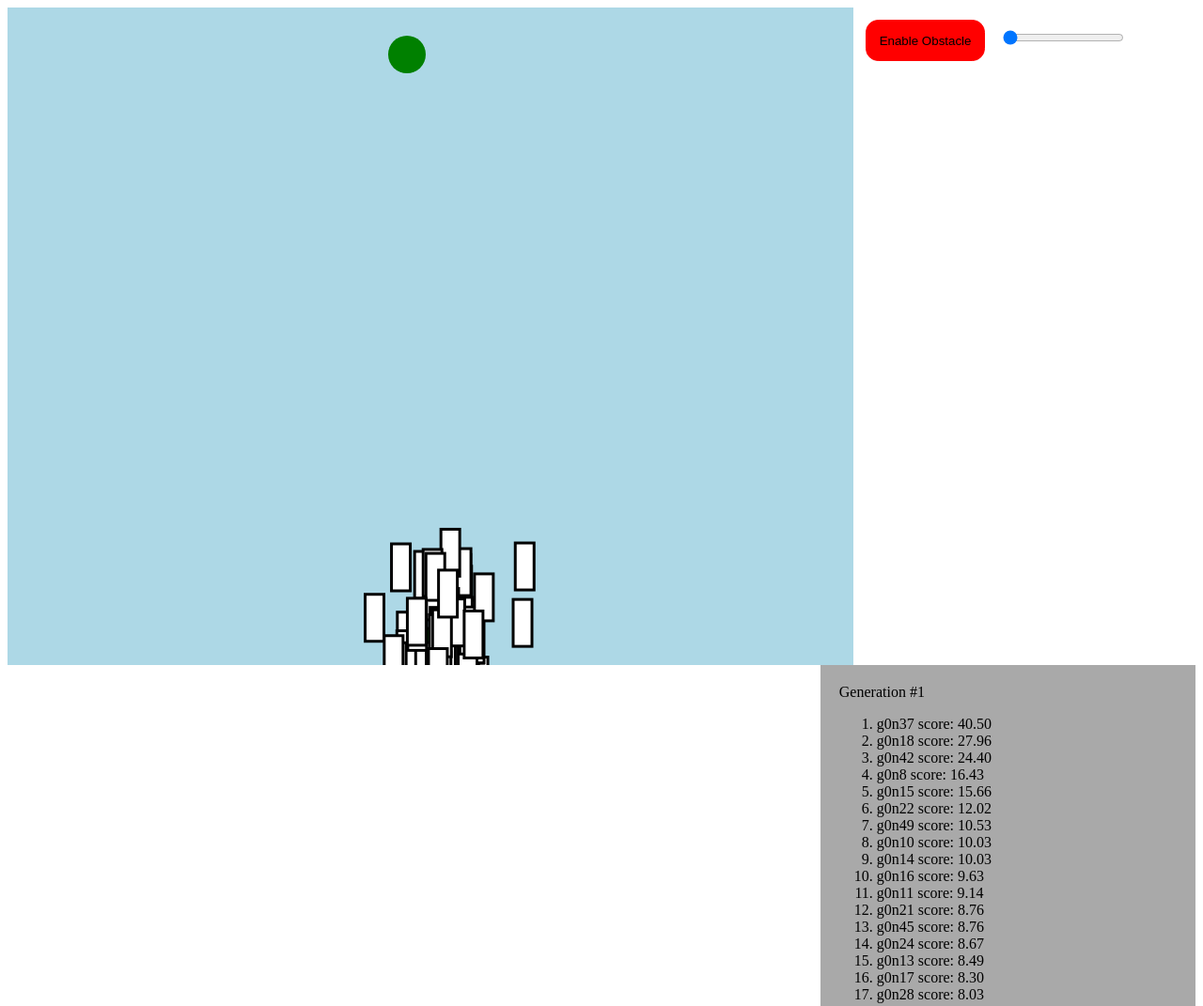
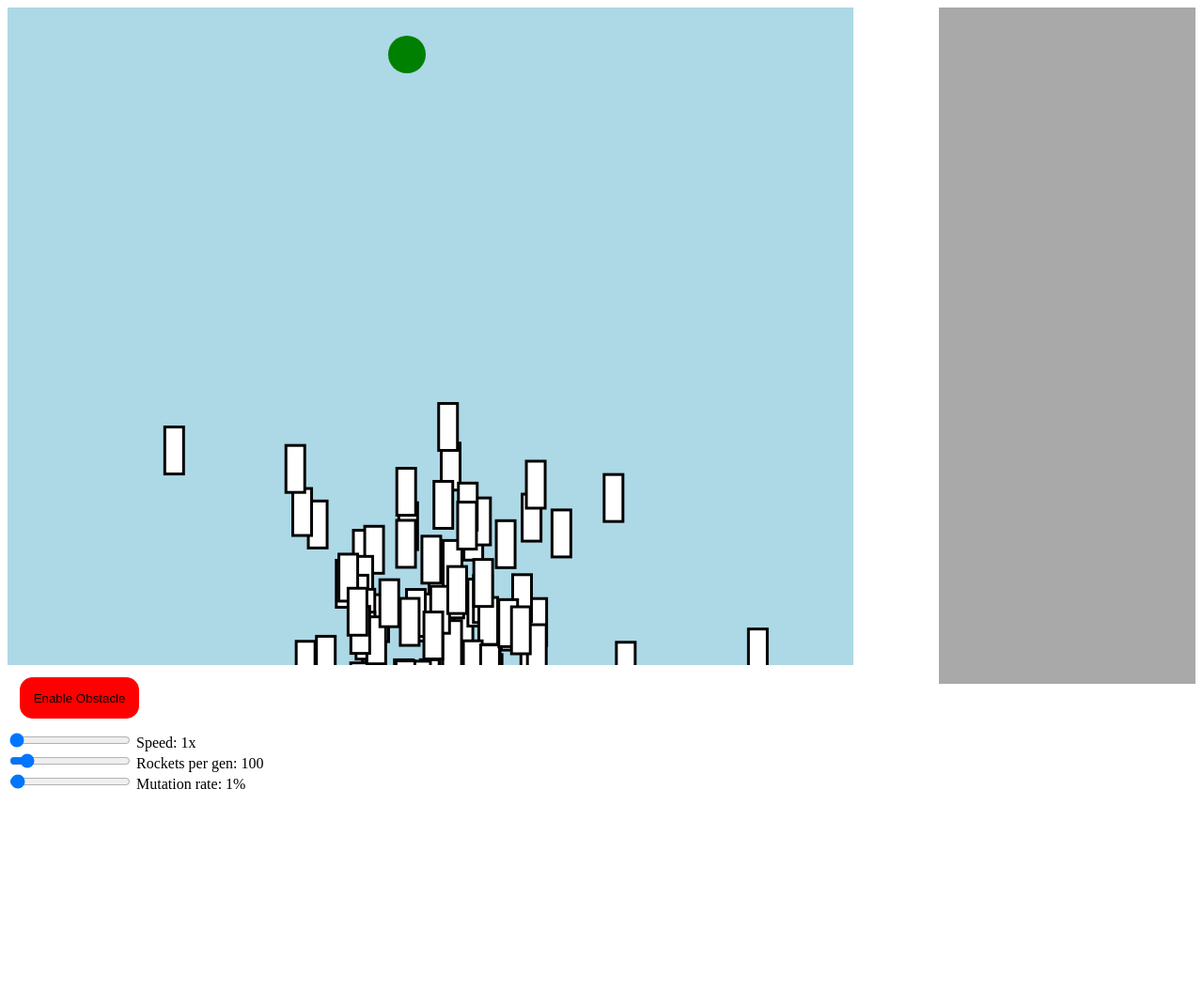
Before and after one commit to nlsnightmare/genetic-rockets, a website built with webpack: page dist/index.html in a window 1280 px wide. Shown: the top 1071 px of the page at 94% size. After the commit the page ends 852 px from the top, so only its background shows below. Built offline with nearby package versions, Linux system fonts and the light colour scheme.

Commit message:
Too many things

```diff
--- /dev/null
+++ b/src/controlls.js
@@ -0,0 +1,38 @@
+const speed = document.getElementById('speed');
+const speedLabel = document.getElementById("speedLabel");
+function getSpeed() {
+    return speed.value;
+}
+speed.oninput = function(e) {
+    speedLabel.textContent = `Speed: ${this.value}x`;
+};
+
+
+const rockets = document.getElementById('rockets');
+const rocketsLabel = document.getElementById("rocketsLabel");
+rockets.oninput = function(e) {
+    rocketsLabel.textContent = `Rockets per gen: ${e.target.value}`;
+};
+
+function getRockets() {
+    return rockets.value;
+}
+
+
+const mutation = document.getElementById('mutation');
+const mutationLabel = document.getElementById("mutationLabel");
+mutation.oninput = function(e) {
+    mutationLabel.textContent = `Mutation rate: ${e.target.value}%`;
+};
+
+function getMutation() {
+    return mutation.value / 100;
+}
+
+
+
+module.exports = {
+    speed: getSpeed,
+    numRockets: getRockets,
+    mutationRate: getMutation
+};
--- a/src/dna.js
+++ b/src/dna.js
@@ -1,5 +1,7 @@
+import {mutationRate} from './controlls';
+
+
 const SCALE = 20;
-const MUTATION_RATE = 0.01;
 const GENE_LEN = 400;
 
 export default class DNA {
@@ -19,6 +21,7 @@ export default class DNA {
     }
 
     crossover(other){
+	const mutation_rate = mutationRate();
 	let nDNA = new DNA(this.dna.length);
 
 	for (var i = 0; i < this.dna.length; i++) {
@@ -29,7 +32,7 @@ export default class DNA {
 		nDNA.dna[i] = other.dna[i];
 	    }
 
-	    if (Math.random() < MUTATION_RATE) {
+	    if (Math.random() < mutation_rate) {
 		if (Math.random() < 0.5) {
 		    nDNA.dna[i].x += ( Math.random() - 0.5 ) * SCALE / 10;
 		    nDNA.dna[i].y += ( Math.random() - 0.5 ) * SCALE / 10;
--- a/src/main.js
+++ b/src/main.js
@@ -3,10 +3,9 @@ import './style.css';
 import Rocket from './rocket';
 import Target from './target';
 import Obstacle from './obstacle';
+import {speed, numRockets} from './controlls';
 
-const NUM_ROCKETS = 50;
 
-const speed = document.getElementById('speed');
 
 let ctx;
 let rockets = [];
@@ -15,8 +14,8 @@ let ranking;
 let target;
 
 let obstacleButton;
-let hasObstacle = false;
-let obstacle;
+let hardModeButton;
+let obstacles = [];
 
 let drawCall;
 let generation = 1;
@@ -30,38 +29,41 @@ let max_fuel;
 
 window.onload = () => {
     ctx = InitializeContext();
-    target = new Target(ctx,ctx.width/2 - 25,50,20);
+    target = new Target(ctx,ctx.width/2 - 25,50,10);
     SetupObstacleButton();
 
-    if (hasObstacle) {
-	obstacle = new Obstacle(ctx,( ctx.width - 250) /2,ctx.height-300,250,50);
-    }
 
     ranking = document.getElementById('gen');
     rankings = document.getElementById('ranking-list');
+    MakeFirstGeneration();
 
-    for (var i = 0; i < NUM_ROCKETS; i++) {
-	const name = `g0n${i}`;
-	//Δημιουργία Αρχικού Πληθυσμού με τυχαία ονόματα
-	rockets.push(new Rocket(ctx,name));
-    }
 
     max_fuel = rockets[0].genes.getLength();
     requestAnimationFrame(Draw);
 
 };
 
+function MakeFirstGeneration() {
+    rockets = [];
+
+    for (var i = 0; i < numRockets(); i++) {
+	const name = `g0n${i}`;
+	rockets.push(new Rocket(ctx,name));
+    }
+}
+
+
 function Draw() {
     ClearCanvas('lightblue');
     target.draw();
-    if (hasObstacle) {
+    for (let obstacle of obstacles) {
 	obstacle.draw();
     }
     for (let rocket of rockets) {
 	rocket.draw();
     }
 
-    for( let i = 0; i < speed.value; i++){
+    for( let i = 0; i < speed(); i++){
 	for (let rocket of rockets) {
 	    if (rocket.hasCollided || rocket.hasSucceeded) {
 		continue;
@@ -72,7 +74,7 @@ function Draw() {
 		rocket.hasSucceeded = true;
 	    }
 
-	    if (hasObstacle) {
+	    for (let obstacle of obstacles) {
 		//Χτυπήσαμε με το εμπόδιο
 		if (obstacle.collidesWith(rocket)) {
 		    rocket.hasCollided = true;
@@ -127,18 +129,10 @@ function CalculateRocketFitness() {
 
 function GenerateNext() {
     let newRockets = [];
+    let maxFitness = rockets[0].fitness;
 
-
-    // Εύρεση του καλύτερου σκορ
-    let maxFitness = -Infinity;
-    for (const r of rockets) {
-	if (r.fitness > maxFitness) {
-	    maxFitness = r.fitness;
-	}
-    }
-
-    //Διατήρηση των 3 καλύτερων πυραύλων για την επόμενη γενιά
-    for (let i = 0; i < 3; i++) {
+    //Διατήρηση των 2 καλύτερων πυραύλων για την επόμενη γενιά
+    for (let i = 0; i < 2; i++) {
 	let g = rockets[i].genes;
 	let r = new Rocket(ctx,rockets[i].name);
 	r.genes = g;
@@ -146,7 +140,7 @@ function GenerateNext() {
 	r.setColor('green');
     }
 
-    for (let i = 0; i < NUM_ROCKETS - 2; i++) {
+    for (let i = 0; i < numRockets() - 2; i++) {
 	const name = `g${generation}n${i}`;
 
 	//Επιλογή 2 τυχαίων πυραύλων
@@ -184,14 +178,13 @@ function AcceptReject(max) {
 function SetupObstacleButton(){
     obstacleButton = document.getElementById("toggle-obstacle");
     obstacleButton.onclick = () => {
-	if (hasObstacle) {
-	    obstacle = undefined;
+	if (obstacles.length > 0) {
+	    obstacles = [];
 	    obstacleButton.innerHTML = 'Enable Obstacle';
 	}
 	else {
-	    obstacle = new Obstacle(ctx,( ctx.width - 250) /2,ctx.height-300,250,50);
+	    obstacles.push(new Obstacle(ctx,( ctx.width - 250) /2,ctx.height-300,250,50));
 	    obstacleButton.innerHTML = 'Disable Obstacle';
 	}
-	hasObstacle = !hasObstacle;
     };
 }
--- a/src/rocket.js
+++ b/src/rocket.js
@@ -4,7 +4,7 @@ const ROCKET_WIDTH = 20;
 import DNA from './dna';
 
 export default class Rocket {
-    constructor(ctx, name, len) {
+    constructor(ctx, name) {
 	this.ctx = ctx;
 	this.color = 'white';
 
@@ -30,20 +30,32 @@ export default class Rocket {
     }
 
     calculateFitness(target){
+	//Υπολογίζουμε την ευκλείδεια απόσταση από τον στόχο
 	let dis = Math.floor(Math.sqrt( Math.pow( target.x - this.x,2 ) + Math.pow(target.y - this.y,2)));
+	//Όσο μικρότερη είναι η απόσταση, τόσο μεγαλύτερη ειναι η
+	//καταλληλότητα
+	if (dis > this.ctx.height) {
+	    this.fitness = 0;
+	    return;
+	}
 	this.fitness =  Math.pow(dis - this.ctx.height,2);
+	//"Τιμωρούμε" τους πυραύλους που χτύπησαν
 	if (this.hasCollided) {
 	    this.fitness /= 100;
 	}
+	//"Ανταμείβουμε" τους πυραύλους που έφτασαν τον στόχο
 	else if (this.hasSucceeded) {
-	    this.fitness *= 100;
+	    this.fitness *= 10;
 	}
+	//"Τιμωρούμε" τους πυραύλους που αργούν
 	this.fitness /= this.time;
     }
 
 
     update(){
+	//επιλογή της τωρινής ταχύτητας
 	const speed = this.genes.dna[this.curr];
+	//Αν δεν έχουμε φτάσει στον στόχο ή δεν χτυπήσαμε ας προχωρίσουμε
 	if (speed !== undefined && !this.hasCollided && !this.hasSucceeded) {
 	    this.x += speed.x;
 	    this.y += speed.y;
--- a/src/style.css
+++ b/src/style.css
@@ -6,7 +6,7 @@
 #ranking {
     float: right;
     background-color: darkgrey;
-    width: 30%;
+    width: 20%;
     height:700px;
     padding-top: 20px;
     padding-left: 20px;
--- a/src/target.js
+++ b/src/target.js
@@ -4,18 +4,31 @@ export default class Target  {
 	this.x = x;
 	this.y = y;
 	this.r = r;
+
     }
 
     collidesWith(r){
-	let colsX = this.x < r.x + r.w && this.x + this.r > r.x;
-	let colsY = this.y < r.y + r.h && this.y + this.r > r.y;
+	let circleDistance = {};
+	circleDistance.x = Math.abs(this.x - r.x);
+	circleDistance.y = Math.abs(this.y - r.y);
 
-	return colsX && colsY;
+	if (circleDistance.x > (r.w/2 + this.r)) { return false; }
+	if (circleDistance.y > (r.h/2 + this.r)) { return false; }
+
+	if (circleDistance.x <= (r.w/2)) { return true; }
+	if (circleDistance.y <= (r.h/2)) { return true; }
+
+	let cornerDistance_sq = Math.pow((circleDistance.x - r.w/2),2) +
+	Math.pow((circleDistance.y - r.h/2),2);
+
+	return (cornerDistance_sq <= (this.r * this.r));
     }
+
+
 
     draw(){
 	this.ctx.beginPath();
-	this.ctx.arc(this.x, this.y, this.r, 0, 2 * Math.PI, false);
+	this.ctx.arc(this.x, this.y, this.r * 2, 0, 2 * Math.PI, false);
 	this.ctx.fillStyle = 'green';
 	this.ctx.fill();
     }
```
Also changed, not shown: dist/bundle.js, dist/index.html.
